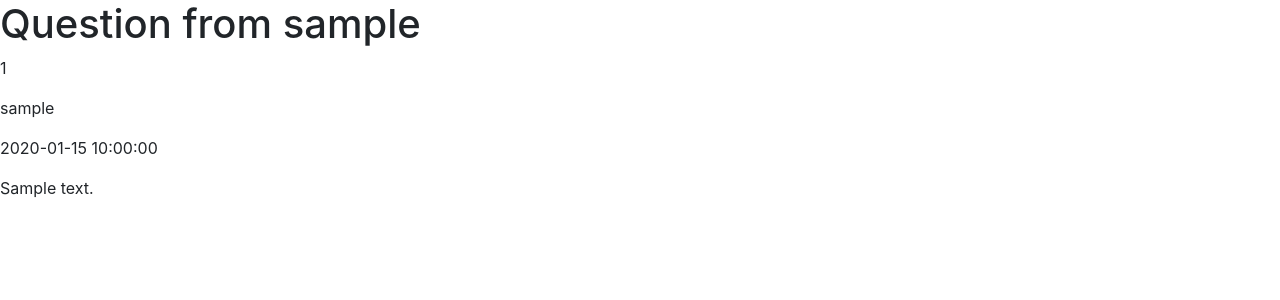
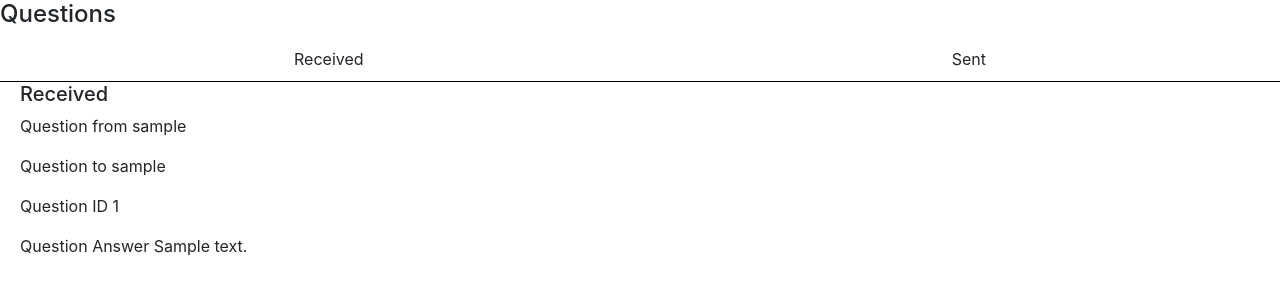
Before and after one commit to YoungHaYoo12/drawify, a Flask app: page /questions/list in a window 1280 px wide. Shown: the part 67-367 px from the top of the page. Run offline with Flask 2, Linux system fonts and the light colour scheme; a user stored in the database is signed in; tables that the repository leaves empty hold one stand-in row (values such as "Sample post"); some libraries are stand-ins or nearby versions.

Commit message:
Create tabs for questions received and sent in questions.list.

```diff
--- a/app/questions/views.py
+++ b/app/questions/views.py
@@ -64,9 +64,10 @@ def list():
   db.session.commit()
 
   # load and render questions
-  questions = current_user.questions_received.order_by(Question.timestamp.desc()).all()
+  questions_received = current_user.questions_received.order_by(Question.timestamp.desc()).all()
+  questions_sent = current_user.questions_sent.order_by(Question.timestamp.desc()).all()
 
-  return render_template('questions/list.html', questions=questions)
+  return render_template('questions/list.html', questions_received=questions_received,questions_sent=questions_sent)
 
 @questions.route('/answer/<int:id>',methods=['GET','POST'])
 @login_required
--- a/app/static/css/main.css
+++ b/app/static/css/main.css
@@ -64,3 +64,39 @@
   display:grid;
   grid-template-rows: 5fr 1fr;
 }
+
+/* questions/list.html  */
+[data-tab-content] {
+  display:none;
+}
+
+.active[data-tab-content] {
+  display:block;
+}
+
+.tabs {
+  display:flex;
+  justify-content:space-around;
+  list-style-type:none;
+  margin:0;
+  padding:0;
+  border-bottom: solid black 1px;
+}
+
+.tab {
+  cursor:pointer;
+  padding:10px;
+}
+
+.tab:hover {
+  background-color: rgb(255, 255, 255);
+}
+
+.tab.active {
+  background-color: rgb(255, 255, 255);
+}
+
+.tab-content {
+  margin-left:20px;
+  margin-right:20px;
+}
--- /dev/null
+++ b/app/static/js/main.js
@@ -0,0 +1,13 @@
+// tags in core.users
+const tabs = document.querySelectorAll('[data-tab-target]')
+const tabContents = document.querySelectorAll('[data-tab-content]')
+
+tabs.forEach(tab => {
+  tab.addEventListener('click', () => {
+    const target = document.querySelector(tab.dataset.tabTarget)
+    tabContents.forEach(tabContent => tabContent.classList.remove('active'))
+    tabs.forEach(tab => tab.classList.remove('active'))
+    tab.classList.add('active')
+    target.classList.add('active')
+  })
+})
--- a/app/templates/questions/list.html
+++ b/app/templates/questions/list.html
@@ -1,10 +1,31 @@
 {% extends "base.html" %}
 {% block content %}
-{% for question in questions %}
-<h1>Question from {{question.author.username}}</h1>
-<p>{{question.drawing_id}}</p>
-<p>{{question.recipient.username}}</p>
-<p>{{question.timestamp}}</p>
-<p>{{question.answer}}</p>
-{% endfor %}
+<h4 class"text-center">Questions</h4>
+<ul class="tabs">
+  <li data-tab-target="#received" class="active tab">Received</li>
+  <li data-tab-target="#sent" class="tab">Sent</li>
+</ul>
+
+<div class="tab-content">
+  <div id="received" data-tab-content class="active pre-scrollable">
+    <h5>Received</h5>
+    {% for question in questions_received %}
+      <p>Question from {{question.author.username}}</p>
+      <p>Question to {{question.recipient.username}}</p>
+      <p>Question ID {{question.id}}</p>
+      <p>Question Answer {{question.answer}}</p>
+      <br>
+    {% endfor %}
+  </div>
+  <div id="sent" data-tab-content class="pre-scrollable">
+    <h5>Sent</h5>
+    {% for question in questions_sent %}
+      <p>Question from {{question.author.username}}</p>
+      <p>Question to {{question.recipient.username}}</p>
+      <p>Question ID {{question.id}}</p>
+      <p>Question Answer {{question.answer}}</p>
+      <br>
+    {% endfor %}
+  </div>
+</div>
 {% endblock %}
```
